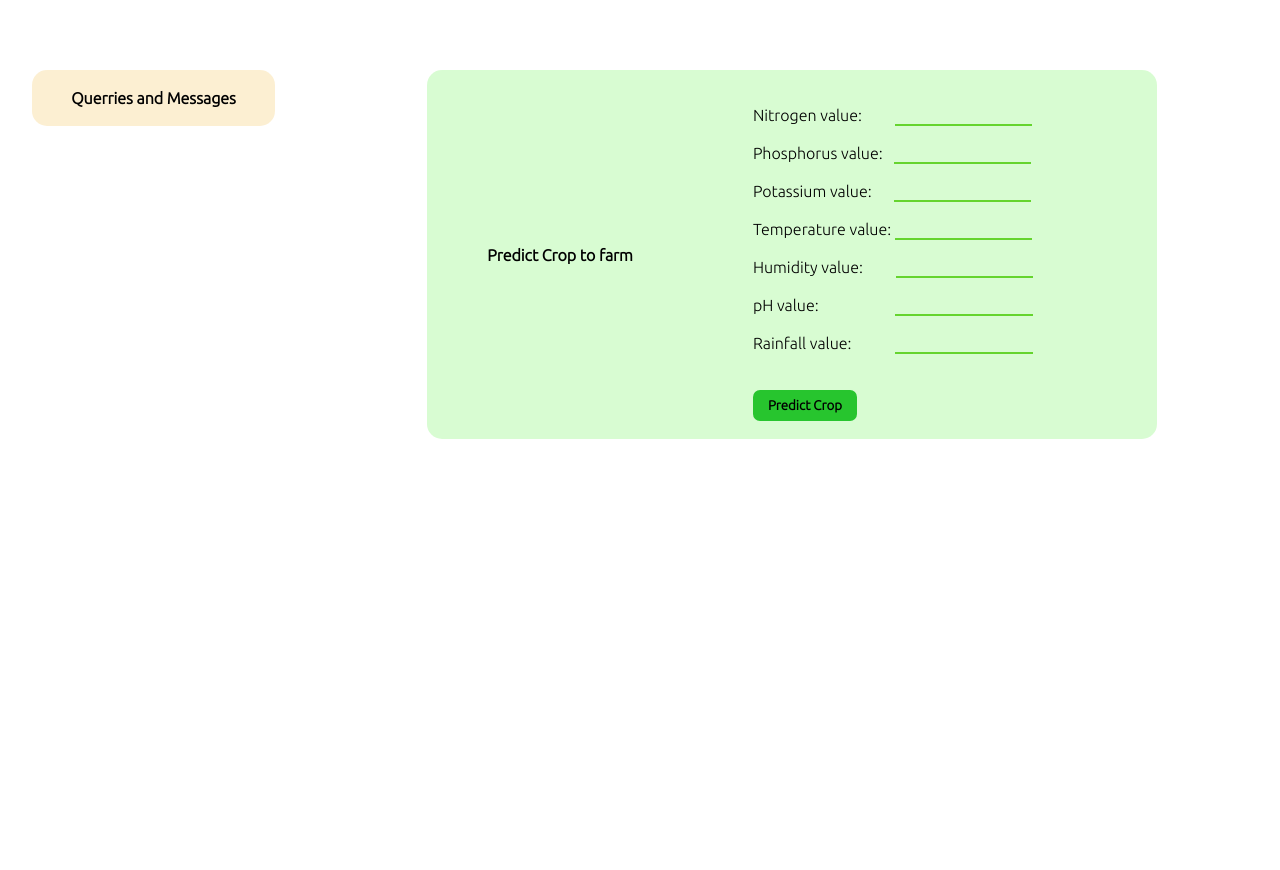
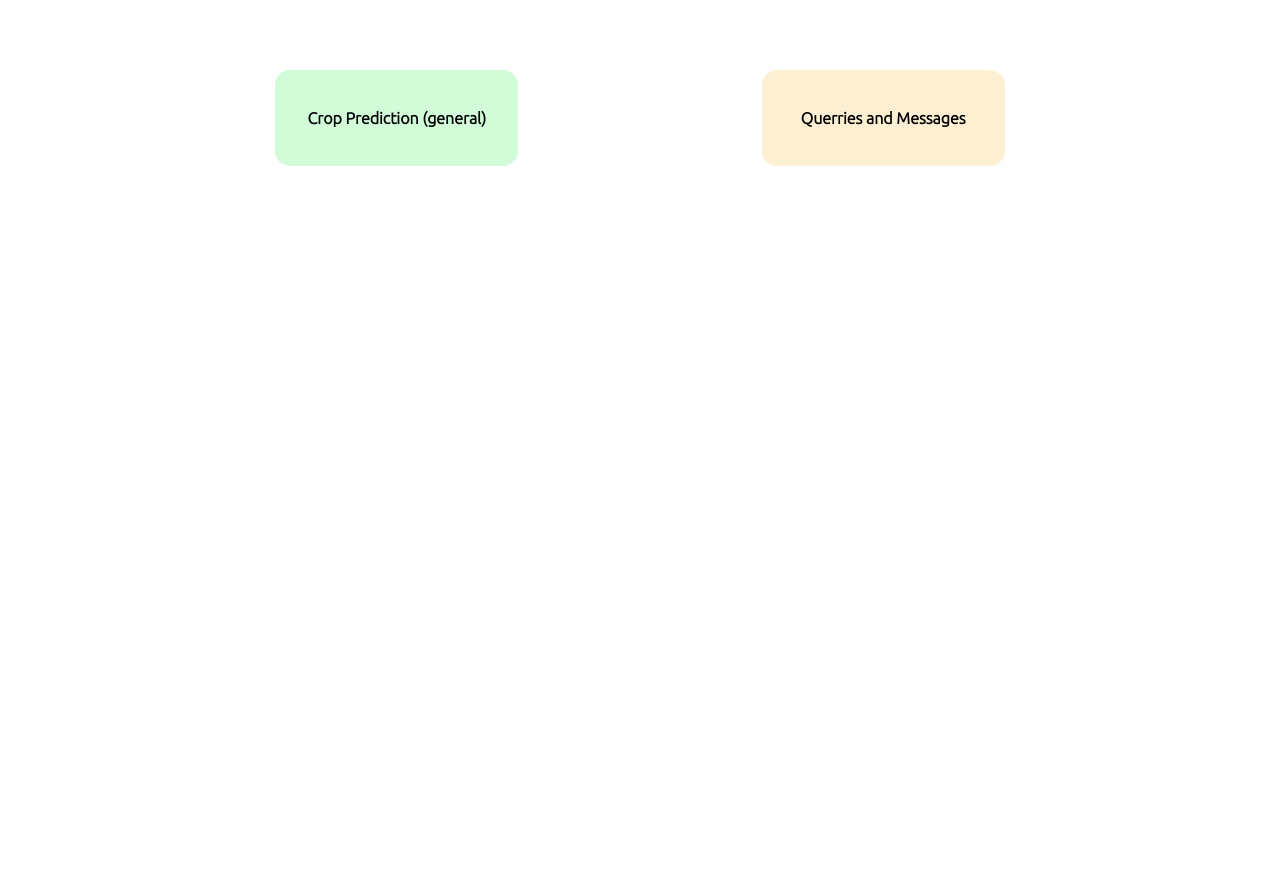
Before and after one commit to roshanshaji-023/Cropigo, a Flask app: page /userdashboard in a window 1280 px wide. Shown: the part 300-1170 px from the top of the page. After the commit the page ends 466 px from the top, so only its background shows below. Run offline with Flask 2, Linux system fonts and the light colour scheme.

Commit message:
changed crop prediction to another page

```diff
--- a/static/user.css
+++ b/static/user.css
@@ -65,12 +65,12 @@ body::-webkit-scrollbar {
     flex-direction: row;
 }
 .dashboard-area{
-    min-height: 100vh;
+    min-height: 20vh;
     height: max-content;
     display: flex;
     width: 95%;
     margin: auto auto;
-    justify-content: space-between;
+    justify-content: space-evenly;;
     align-items: flex-start;
 }
 input[type=text],input[type=email],input[type=number],textarea {
@@ -86,7 +86,7 @@ input[type=text]:focus,input[type=email]:focus,input[type=number]:focus,textarea
 
 .complaint{
     width: 20%;
-    height: 7vh;
+    height: 12vh;
     background-color: #ffffff;
     border-radius: 15px;
     display: flex;
@@ -94,6 +94,16 @@ input[type=text]:focus,input[type=email]:focus,input[type=number]:focus,textarea
     justify-content: space-around;
     background-color: rgba(248, 216, 147, 0.42);
 
+}
+.gen-crop{
+    width: 20%;
+    height: 12vh;
+    background-color: #ffffff;
+    border-radius: 15px;
+    display: flex;
+    align-items: center;
+    justify-content: space-around;
+    background-color: rgba(147, 248, 161, 0.42);
 }
 a{
     text-decoration: none;
@@ -145,8 +155,9 @@ textarea:focus{
     text-align: left;
 
 }
-.crop-recomendation{
+.gen-crop-recomendation{
     min-height: 55vh;
+    margin: auto auto;
     width: 75%;
     height: max-content;
     background-color: #ffffff;
@@ -156,7 +167,7 @@ textarea:focus{
     justify-content: space-between;
     flex-direction: column;
 }
-.crop-recomendation form{
+.gen-crop-recomendation form{
     text-align: left;
 }
 .crop-predict{
@@ -168,13 +179,13 @@ textarea:focus{
     justify-content: space-around;
     background-color: rgba(162, 248, 147, 0.42);
 }
-.crop-recomendation button{
+.gen-crop-recomendation button{
     padding: 8px 15px;
     background-color: #27c52e;
     border-radius: 7px;
     border:0px solid green;
 }
-.crop-result{
+.gen-crop-result{
     min-height: 20vh;
     margin: 5vh auto;
 }
--- a/templates/userdashboard.html
+++ b/templates/userdashboard.html
@@ -2,38 +2,16 @@
 {% include 'userhead.html' %}
 <br><br><br>
 <section class="dashboard-area">
+    <div class="gen-crop">
+        <a href="gencropprediction"> <h4>Crop Prediction (general)</h4></a>
+    </div>
+
     <div class="complaint">
         <a href="usercomplaints"> <h4>Querries and Messages</h4></a>
     </div>
 
-    <div class="crop-recomendation">
-        <div class="crop-predict" >
-            <h4>Predict Crop to farm</h4>
-            <form action="" method="post">
 
-                <br><br>
-                <label for="nitrogen">Nitrogen value:&nbsp;&nbsp;&nbsp;&nbsp;&nbsp;&nbsp;&nbsp;&nbsp;</label>
-                <input type="text" name="nitrogen" required><br><br>
-                <label for="phosphorus">Phosphorus value:&nbsp;&nbsp;</label>
-                <input type="text" name="phosphorus" required><br><br>
-                <label for="potassium">Potassium value:&nbsp;&nbsp;&nbsp;&nbsp;&nbsp;</label>
-                <input type="text" name="potassium" required><br><br>
-                <label for="temperature">Temperature value:</label>
-                <input type="text" name="temperature" required><br><br>
-                <label for="humidity">Humidity value:&nbsp;&nbsp;&nbsp;&nbsp;&nbsp;&nbsp;&nbsp;&nbsp;</label>
-                <input type="text" name="humidity" required><br><br>
-                <label for="ph">pH value:&nbsp;&nbsp;&nbsp;&nbsp;&nbsp;&nbsp;&nbsp;&nbsp;&nbsp;&nbsp;&nbsp;&nbsp;&nbsp;&nbsp;&nbsp;&nbsp;&nbsp;&nbsp;&nbsp;&nbsp;</label>
-                <input type="text" name="ph" required><br><br>
-                <label for="rainfall">Rainfall value:&nbsp;&nbsp;&nbsp;&nbsp;&nbsp;&nbsp;&nbsp;&nbsp;&nbsp;&nbsp;&nbsp;</label>
-                <input type="text" name="rainfall" required><br><br><br>
-                <button type="submit" name="crop-predict"><h4>Predict Crop</h4></button>
-                <br><br>
-            </form>
-        </div>
-        <div class="crop-result">
-            <h3>{{data}}</h3>
-        </div>
-    </div>
+
 
 
 
--- a/user.py
+++ b/user.py
@@ -15,29 +15,10 @@ import warnings
 warnings.filterwarnings('ignore')
 
 user=Blueprint('user',__name__) #creating blueprint for user dashboard page@public.route('/userdashboard')
+
 @user.route('/userdashboard',methods=['get','post'])
 def userdashboard():
-    if 'crop-predict' in request.form:
-        nitrogen=request.form.get('nitrogen',type=int)
-        phosphorus=request.form.get('phosphorus',type=int)
-        potassium=request.form.get('potassium',type=int)
-        temperature=request.form.get('temperature',type=float)
-        humidity=request.form.get('humidity',type=float)
-        ph=request.form.get('ph',type=float)
-        rainfall=request.form.get('rainfall',type=float)
 
-        # Dump the trained Naive Bayes classifier with Pickle
-        RF_pkl_filename = 'static\RandomForest.pkl'
-        # Open the file to load pkl file
-
-        with  open(RF_pkl_filename, 'rb') as RF_Model_pkl:
-            RF=pickle.load(RF_Model_pkl)
-        data = np.array([[nitrogen,phosphorus, potassium, temperature, humidity, ph, rainfall]])
-        prediction = RF.predict(data)
-        print(prediction)
-        result="The best crop to cultivate predicted is %s"%prediction
-        print(result)
-        return render_template('userdashboard.html',data=result)
     return render_template('userdashboard.html')
 
 @user.route('/usercomplaints',methods=['get','post'])
@@ -56,3 +37,28 @@ def usercomplaints():
         print(res)
         return render_template('usercomplaints.html',data=res)
     return render_template('usercomplaints.html')
+
+@user.route('/gencropprediction',methods=['get','post'])
+def gencropprediction():
+        if 'crop-predict' in request.form:
+            nitrogen=request.form.get('nitrogen',type=int)
+            phosphorus=request.form.get('phosphorus',type=int)
+            potassium=request.form.get('potassium',type=int)
+            temperature=request.form.get('temperature',type=float)
+            humidity=request.form.get('humidity',type=float)
+            ph=request.form.get('ph',type=float)
+            rainfall=request.form.get('rainfall',type=float)
+
+            # Dump the trained Naive Bayes classifier with Pickle
+            RF_pkl_filename = 'static\RandomForest.pkl'
+            # Open the file to load pkl file
+
+            with  open(RF_pkl_filename, 'rb') as RF_Model_pkl:
+                RF=pickle.load(RF_Model_pkl)
+            data = np.array([[nitrogen,phosphorus, potassium, temperature, humidity, ph, rainfall]])
+            prediction = RF.predict(data)
+            print(prediction)
+            result="The best crop to cultivate predicted is %s"%prediction[0]
+            print(result)
+            return render_template('/gencropprediction.html',data=result)
+        return render_template('/gencropprediction.html')
```
Also changed, not shown: templates/gencropprediction.html (added, +42 -0 lines).
